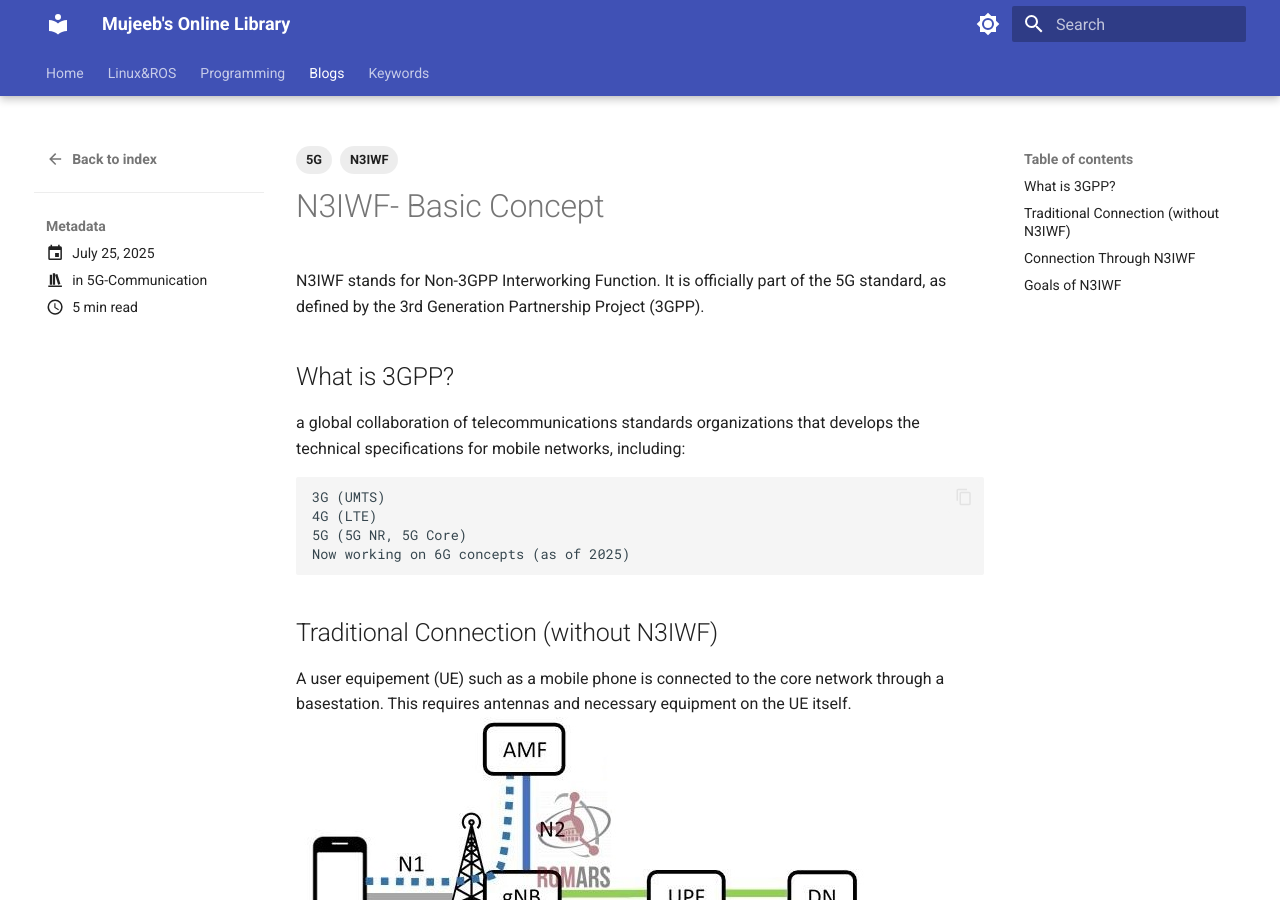
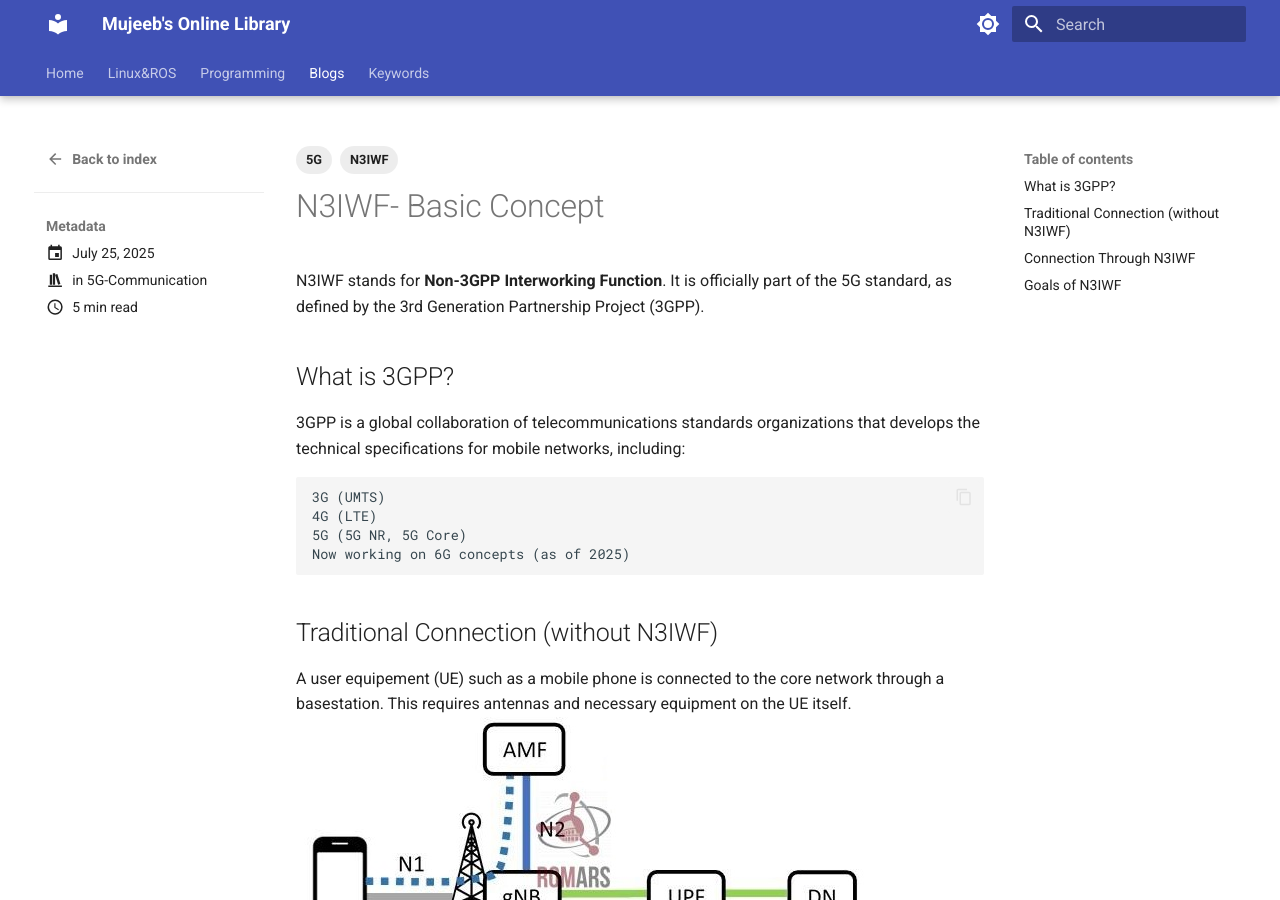
Before and after one commit to alohamujeeb/alohamujeeb.github.io, an MkDocs documentation site: the page built from docs/blog/posts/2025-07-25-N3IWF.md, in a window 1280 px wide and 900 px high. Built offline with MkDocs 1.6.1 and Material for MkDocs 9.7.7, drawn with Linux system fonts in a browser that asks for light colours.

Commit message:
some files restructured

```diff
--- a/docs/blog/posts/2025-07-25-N3IWF.md
+++ b/docs/blog/posts/2025-07-25-N3IWF.md
@@ -16,10 +16,10 @@ tags:
 
 # N3IWF- Basic Concept
 
-N3IWF stands for Non-3GPP Interworking Function. It is officially part of the 5G standard, as defined by the 3rd Generation Partnership Project (3GPP).
+N3IWF stands for **Non-3GPP Interworking Function**. It is officially part of the 5G standard, as defined by the 3rd Generation Partnership Project (3GPP).
 
 ## What is 3GPP?
-a global collaboration of telecommunications standards organizations that develops the technical specifications for mobile networks, including:
+3GPP is a global collaboration of telecommunications standards organizations that develops the technical specifications for mobile networks, including:
 
     3G (UMTS)
     4G (LTE)
--- a/mkdocs.yml
+++ b/mkdocs.yml
@@ -60,6 +60,8 @@ plugins:
         - Embedded Systems
         - Robotics
         - ROS2
+        - Linux
+        - Documentation
   - search
   - exclude-search:
       exclude:
```
Also changed, not shown: docs/blog/index.md (+5 -0 lines).
